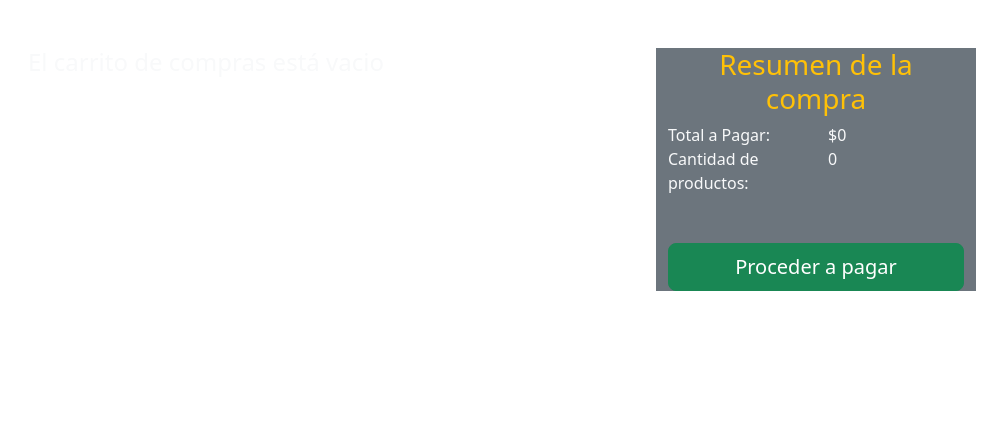
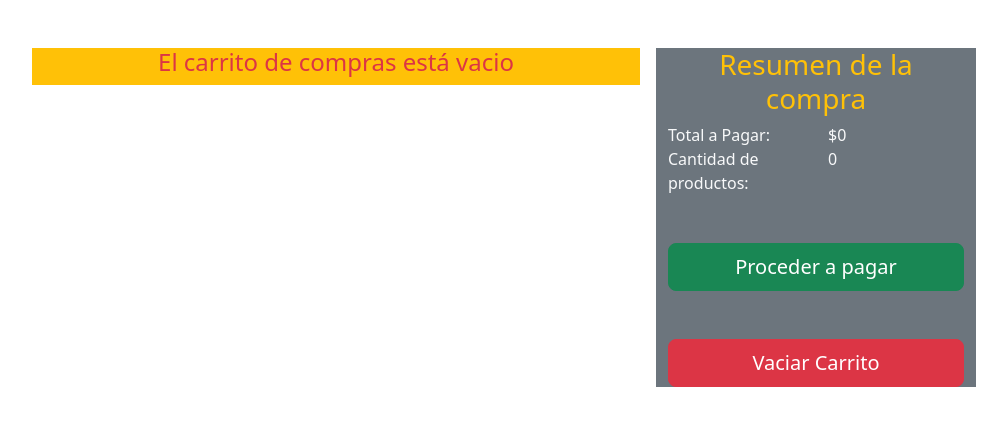
Before and after one commit to viewEder/tienda-django, a Django app: page /tienda/carrito/ in a window 1280 px wide. Shown: the part 58-484 px from the top of the page, without its empty margins (144-1151 px from the left). Run offline with Django 3.2, Linux system fonts and the light colour scheme; some libraries are stand-ins or nearby versions.

Commit message:
funcionalidad del carro completa

```diff
--- a/pedidos/carro.py
+++ b/pedidos/carro.py
@@ -25,6 +25,7 @@ class Carro:
                 "nombre" : producto.nombre_producto,            # estructura
                 "precio" : str(producto.valor_venta),           # El campo precio lo pasamos como str,
                 "cantidad": 1,
+                "total_esteProducto": str(producto.valor_venta),
                 "imagen" : producto.imagen_producto.url
             }
         else:
@@ -32,6 +33,7 @@ class Carro:
             for key, value in self.carro.items():               # Recorremos todos los items del carrito
                 if key == str(producto.id):                     # Si encontramos un producto que tiene ese id
                     value['cantidad'] = value['cantidad'] + 1   # Sumamos el valor de la clave cantidad
+                    value['total_esteProducto'] = float(value['total_esteProducto'])  * float(value['cantidad'])
                     break                                       # Terminamos abruptamente el proceso
         # Por último guardamos el carrito de compras:
         self.guadarCarro()
@@ -53,6 +55,7 @@ class Carro:
         for key, value in self.carro.items():
             if key == str(producto.id):
                 value['cantidad'] = value['cantidad'] - 1
+                value['total_esteProducto'] = float(value['total_esteProducto'])  * float(value['cantidad'])
                 if value['cantidad'] < 1:
                     self.eliminarProducto(producto)
                 break
@@ -60,4 +63,5 @@ class Carro:
 
     def limpiarCarro(self):
         """Vaciar todos los productos del carro"""
-        pass
+        carro = self.session['carro'] = {}
+        self.session.modified = True
--- a/pedidos/templates/pedidos/carrito.html
+++ b/pedidos/templates/pedidos/carrito.html
@@ -10,55 +10,48 @@
                     <div class="row">
                         <!-- Validación de existencia de objetos en el carrito -->
                         {% if request.session.carro.items %}
-                            <!-- Colocamos el resumen detallado del producto -->
-                            <!-- Cabeceras-->
-                            <div class="col-3 text-center">
-                                <h5 class="text-center">Vista Previa</h5>
+                            <!-- Recorremos el diccionario del carrito con el detalle del mismo: -->
+                            {% for key, value in request.session.carro.items %}
+                            <!--
+                                <input type="hidden" name="precio" id="precio" value="{{ value.precio }}">
+                                <input type="hidden" name="cantidad" id="cantidad" value="{{ value.cantidad }}">
+                            -->
+                                <div class="card mb-3"">
+                                    <div class="row g-0">
+                                        <div class="col-md-2">
+                                            <img src="{{ value.imagen }}" class="img-fluid rounded-start" alt="...">
                                         </div>
-                            <div class="col-4 text-center">
-                                <h5 class="text-center">Nombre Producto</h5>
-                            </div>
-                            <div class="col-3 text-center">
-                                <h5 class="text-center">Cant.</h5>
+                                        <div class="col-md-8">
+                                            <div class="card-body">
+                                                <h5 class="card-title">{{ value.nombre }}</h5>
+                                                <h5 class="card-tittle" id="precio">{{ value.precio }}</h5>
+                                                <p class="card-text">{{ value.cantidad }}</p>
 
-                            </div>
-                            <div class="col-2 text-center">
-                                <h5 class="text-center">Costo producto</h5>
-                            </div>
-
-                            <!-- Recorremos el diccionario del carrito con el detalle del mismo: -->
-
-                            {% for key, value in request.session.carro.items %}
-                                <div class="col-3 text-center">
-                                    <img src="{{ value.imagen }}" alt="" class="img-fluid">
-                                </div>
-                                <div class="col-4">
-                                    <h6 class="text-success">{{ value.nombre }}</h6>
-                                </div>
-                                <div class="col-3 text-center row">
                                                 <div class="btn-group" role="group" aria-label="Basic mixed styles example">
                                                     <a  href="{% url 'pedidos:restar' value.producto_id %}"
-                                            class="btn btn-danger">
+                                                        class="btn btn-warning mx-2">
                                                         <i class="bi bi-dash"></i>
                                                     </a>
-                                        <button type="button" class="btn btn-warning">{{ value.cantidad }}</button>
-                                        <button type="button" class="btn btn-success"> + </button>
-                                      </div>
-                                    <div class="col">
                                                     <a
                                                         href="{% url 'pedidos:eliminar' value.producto_id %}"
-                                            class="btn btn-danger btn-sm" >
+                                                        class="btn btn-danger mx-2 " >
                                                         <i class="bi bi-trash3-fill"></i>
                                                     </a>
+                                                    <a  class="btn btn-success mx-2"
+                                                        href="{% url 'pedidos:adicionar' value.producto_id %}">
+                                                        <i class="bi bi-plus"></i>
+                                                    </a>
+                                                </div>
+                                                <p class="card-text"><small class="text-muted">Last updated 3 mins ago</small></p>
                                             </div>
                                         </div>
-                                <div class="col-2 text-center">
-                                    <h6 class="text-primary">{{ value.precio }}</h6>
+                                    </div>
                                 </div>
                             {% endfor %}
+
                         {% else %}
-                            <div class="col bd-info">
-                                <h4 class="text-light">El carrito de compras está vacio</h4>
+                            <div class="col bg-warning mx-3">
+                                <h4 class="text-danger text-center">El carrito de compras está vacio</h4>
                             </div>
                         {% endif %}
 
@@ -76,8 +69,25 @@
                                 Proceder a pagar
                             </button>
                         </div>
+                        <small>
+                            <div class="col-12 mt-5">
+                                <a  class="btn btn-lg btn-danger col-12 text-center"
+                                    href="{% url 'pedidos:vaciar'%}">
+                                    Vaciar Carrito
+                                </a>
+                            </div>
+                        </small>
                     </div>
                 </div>
             </div>
         </section>
+
+
+        <script>
+            valorunitario = document.getElementById('precio').value;
+            cantidad = document.getElementById('cantidad').value;
+            total = valorunitario * cantidad;
+            console.log(valorunitario, cantidad, total)
+            //valortotal = valorunitario *
+        </script>
     {% endblock %}
--- a/pedidos/urls.py
+++ b/pedidos/urls.py
@@ -15,6 +15,8 @@ urlpatterns = [
     # Urls del carrito de compras:
     path('carrito/', carritoCompras.as_view(), name = 'carrito'),
     path('agregar/<int:producto_id>', views.agregar_Producto, name='agregar'),
+    path('adicionar/<int:producto_id>', views.adicionar_Producto, name='adicionar'),
     path('eliminar/<int:producto_id>', views.eliminar_Producto, name='eliminar'),
     path('restar/<int:producto_id>', views.restar_Producto, name='restar'),
+    path('vaciar/', views.vaciar_Carro, name='vaciar'),
 ]
--- a/pedidos/views.py
+++ b/pedidos/views.py
@@ -35,6 +35,14 @@ def agregar_Producto(request, producto_id):
     carro.agregarProducto(producto = producto)          # Pasamos la tupla del query al método de Carro
     return redirect('pedidos:catalogo')                 # Redireccionamos al catalogo de productos
 
+# Vistas funcionalidades del carrito de compras:
+def adicionar_Producto(request, producto_id):
+    carro = Carro(request)                              # Creamos un objeto de la clase carro
+    producto = Producto.objects.get(id = producto_id)   # Ejecuto el query a la base de datos para que me traiga el producto agregado
+    # Ejecutamos el método agregarProducto:
+    carro.agregarProducto(producto = producto)          # Pasamos la tupla del query al método de Carro
+    return redirect('pedidos:carrito')                  # Redireccionamos al catalogo de productos
+
 def eliminar_Producto(request, producto_id):
     carro = Carro(request)                              # Creamos el objeto carro de la Clase Carro
     producto = Producto.objects.get(id = producto_id)   # Obtenemos el producto y lo tomamos como referencia para sacarlo del carro
@@ -46,3 +54,8 @@ def restar_Producto(request, producto_id):
     producto = Producto.objects.get(id = producto_id)   # Obtenemos el producto y lo tomamos como referencia para sacarlo del carro
     carro.restarProducto(producto = producto)           # Eliminamos el producto del carro
     return redirect('pedidos:carrito')                  # Nos redirigimos al carrito de la tienda
+
+def vaciar_Carro(request):                              # Funcion Limpiar el carrito completo:
+    carro = Carro(request)                              # objeto Carro
+    carro.limpiarCarro()                                # Creamos un diccionario vacio
+    return redirect('pedidos:catalogo')                 # Actualizamos la sesion.
```
Lines whose indentation alone changed are shown as unchanged.
